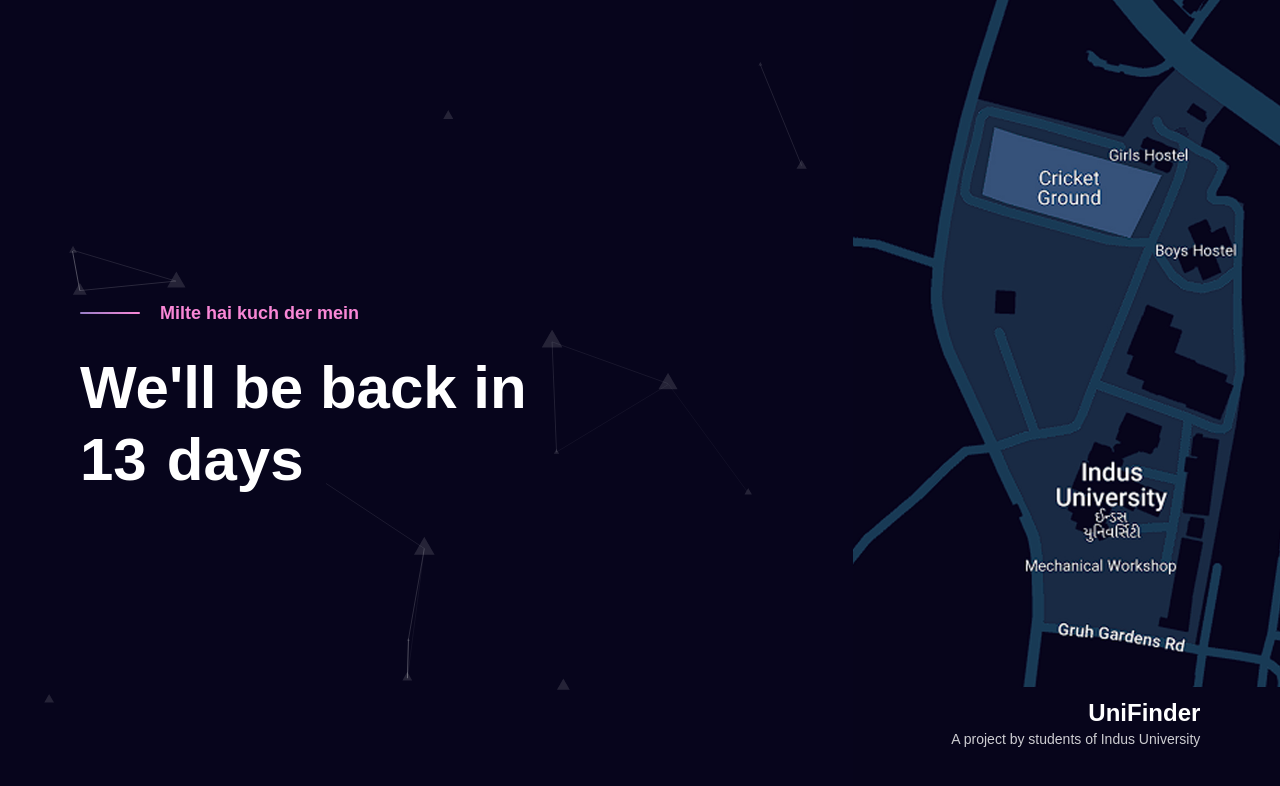
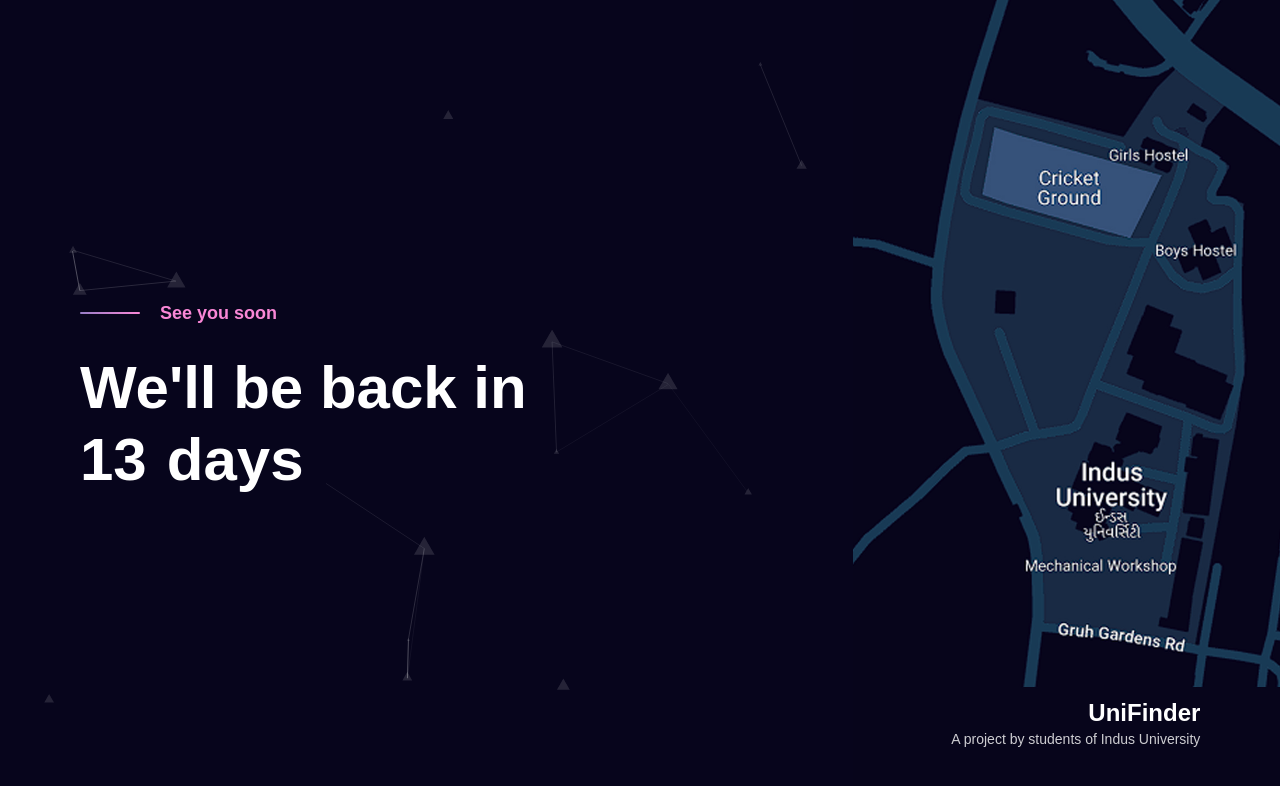
Before and after one commit to JdotDEV/UniFinder-Website, a plain HTML site: page index.html in a window 1280 px wide. Drawn offline with Linux system fonts and the light colour scheme; a web font is replaced by a local one.

Commit message:
Update index.html

```diff
--- a/index.html
+++ b/index.html
@@ -46,7 +46,7 @@
               <div class="intro__content">
                 <!-- Headline Start -->
                 <div id="headline" class="headline">
-                  <span class="headline__subtitle">Milte hai kuch der mein</span>
+                  <span class="headline__subtitle">See you soon</span>
                   <h1 class="large">We'll be back in</h1>
                   <div class="media__countdown">
                     <div id="countdown"></div>
```
